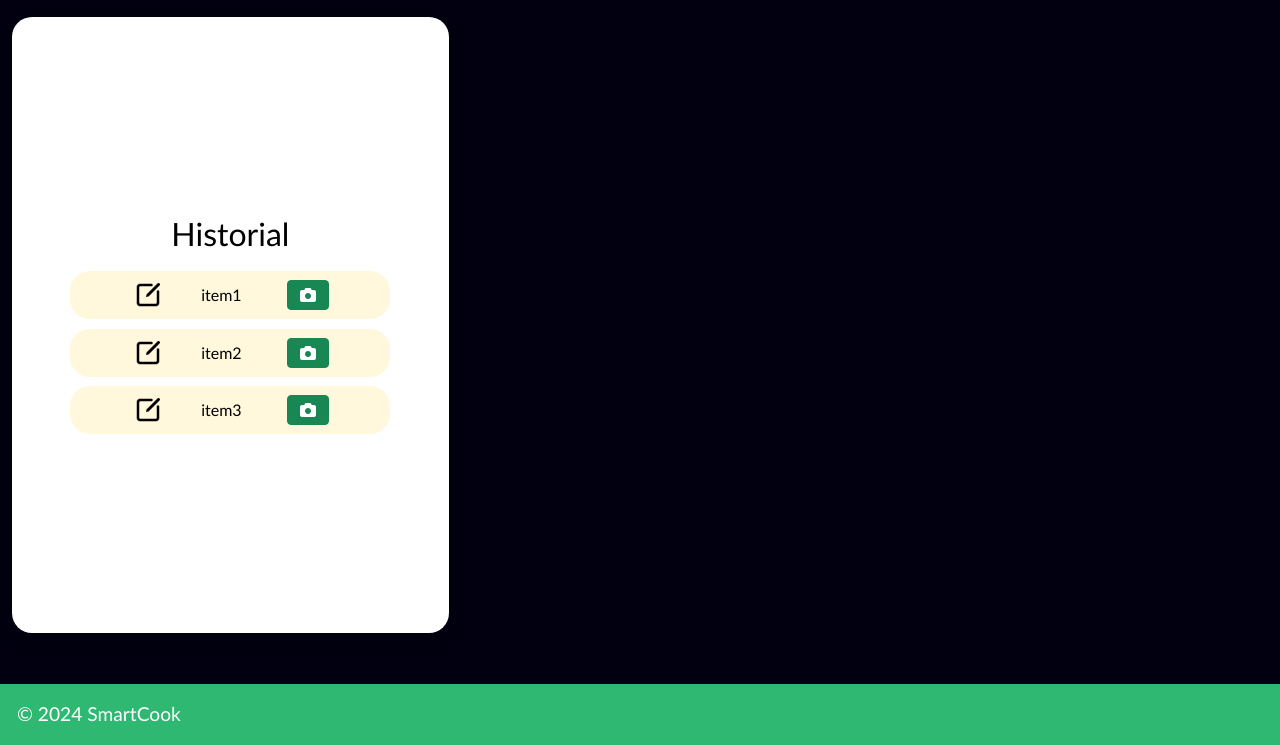
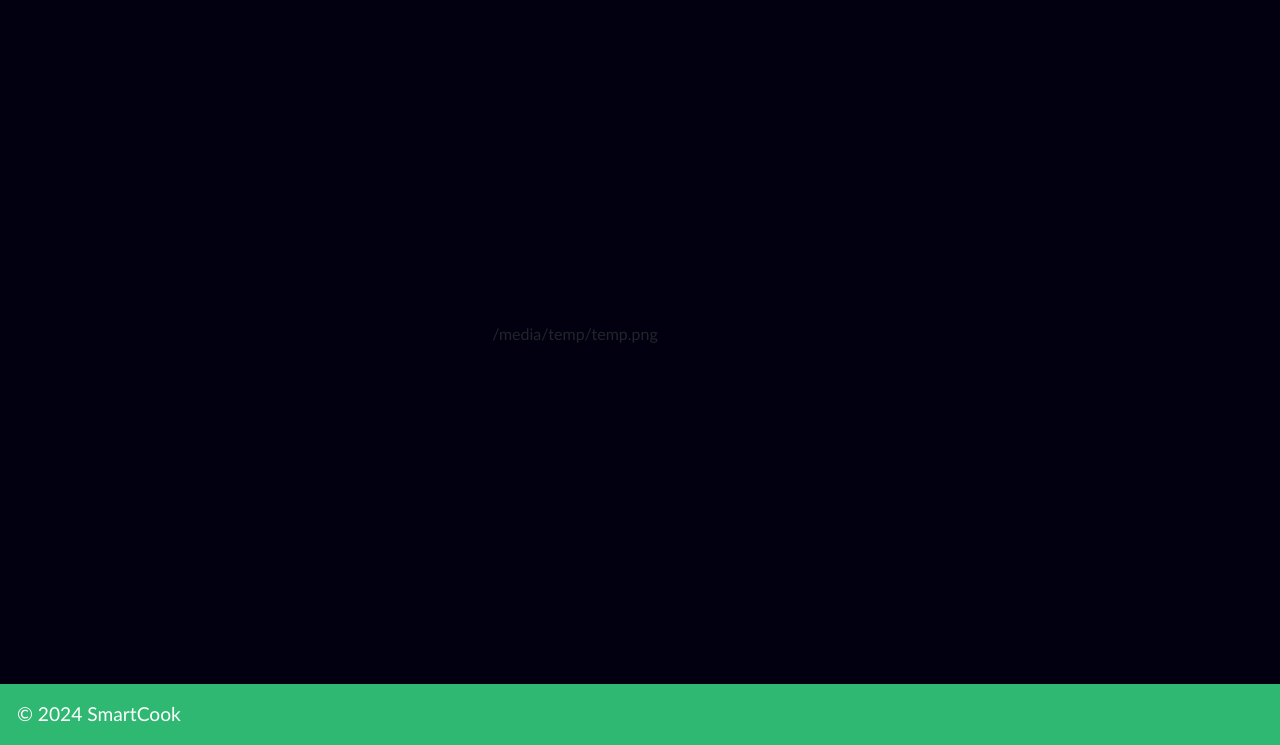
Before and after one commit to alejandg1/SmartCook, a Django app: page /recognition in a window 1280 px wide. Shown: the part 55-800 px from the top of the page. Run offline with Django 5.2, Linux system fonts and the light colour scheme; the visitor is signed in with stand-in values (Sample User, id 1); some libraries are stand-ins or nearby versions.

Commit message:
fix: save tempImg on post

```diff
--- /dev/null
+++ b/smartcook/detection.py
@@ -0,0 +1,2 @@
+def recognize(image):
+    print("img=> ", image)
--- a/smartcook/templates/recognition.html
+++ b/smartcook/templates/recognition.html
@@ -12,27 +12,5 @@
   />
 {% endblock %}
 {% block content %}
-  <div class="historial shadow">
-    <h2>Historial</h2>
-    {% include "components/list_item.html" with nombre="item1" id=1 %}
-    {% include "components/list_item.html" with nombre="item2" id=2 %}
-    {% include "components/list_item.html" with nombre="item3" id=3 %}
-  </div>
-  <div class="modalcont"></div>
-
+  <p>{{image}}</p>
 {% endblock %}
-
-
-{% block Uscripts %}
-  <script>
-    var url = "{% url 'smartcook:recipe' %}";
-    function modal() {
-    $('.modalcont').load(url, function() {
-    })
-   }
-  function unload() {
-    $('.modalcont').empty()
-  }
-  </script>
-  <script src="https://code.jquery.com/jquery-3.6.0.min.js"></script>
-{% endblock %}
--- a/smartcook/views.py
+++ b/smartcook/views.py
@@ -1,10 +1,14 @@
 from django.views.generic import TemplateView, FormView
 from django.shortcuts import redirect
+from django.core.files.storage import FileSystemStorage
 from django.urls import reverse_lazy
 from smartcook.forms import Img
 from django.contrib.auth.mixins import LoginRequiredMixin
 from . import models
-from . import IA
+
+tempURL = './temp/temp.png'
+
+fs = FileSystemStorage()
 
 
 def saveImg(request):
@@ -15,9 +19,7 @@ def saveImg(request):
         existente.save()
     else:
         models.TempImg.objects.create(
-            image=request.FILES['image'],
-            userID=models.User.objects.get(
-                pk=request.user.pk))
+            image=request.FILES['image'], userID=models.User.objects.get(pk=request.user.pk))
 
 
 class IndexView(TemplateView):
@@ -47,7 +49,6 @@ class CameraView(LoginRequiredMixin, TemplateView):
 class GaleryView(LoginRequiredMixin, FormView):
     template_name = 'forms.html'
     form_class = Img.ImgForm
-    success_url = reverse_lazy('smartcook:recognition')
     back_url = reverse_lazy('smartcook:kitchen')
 
     def get_context_data(self, **kwargs):
@@ -62,13 +63,12 @@ class GaleryView(LoginRequiredMixin, FormView):
             form = self.form_class(request.POST, request.FILES)
             if form.is_valid():
                 image = form.cleaned_data['image']
-                imgData = image.read()
-                IA.TEMP_IMG_DATA = imgData
+                if fs.exists(tempURL):
+                    fs.delete(tempURL)
+                fs.save(tempURL, image)
+                return redirect('smartcook:recognition')
         except Exception as e:
             print(e)
-
-    def dispatch(self, request, *args, **kwargs):
-        return redirect('smartcook:recognition')
 
 
 class RecognitionView(LoginRequiredMixin, TemplateView):
@@ -79,6 +79,7 @@ class RecognitionView(LoginRequiredMixin, TemplateView):
         context = super().get_context_data(**kwargs)
         context['title'] = 'Reconocimiento de imagen'
         context['back_url'] = self.back_url
+        context['image'] = fs.url(tempURL)
         return context
 
 
@@ -92,7 +93,8 @@ class PostImage(FormView):
             form = self.form_class(request.POST, request.FILES)
             image = form.cleaned_data['image']
             imgData = image.read()
-            IA.TEMP_IMG_DATA = imgData
+            with open(tempURL, 'wb') as f:
+                f.write(imgData)
         except Exception as e:
             print(e)
 
```
Also changed, not shown: 1 other file.
